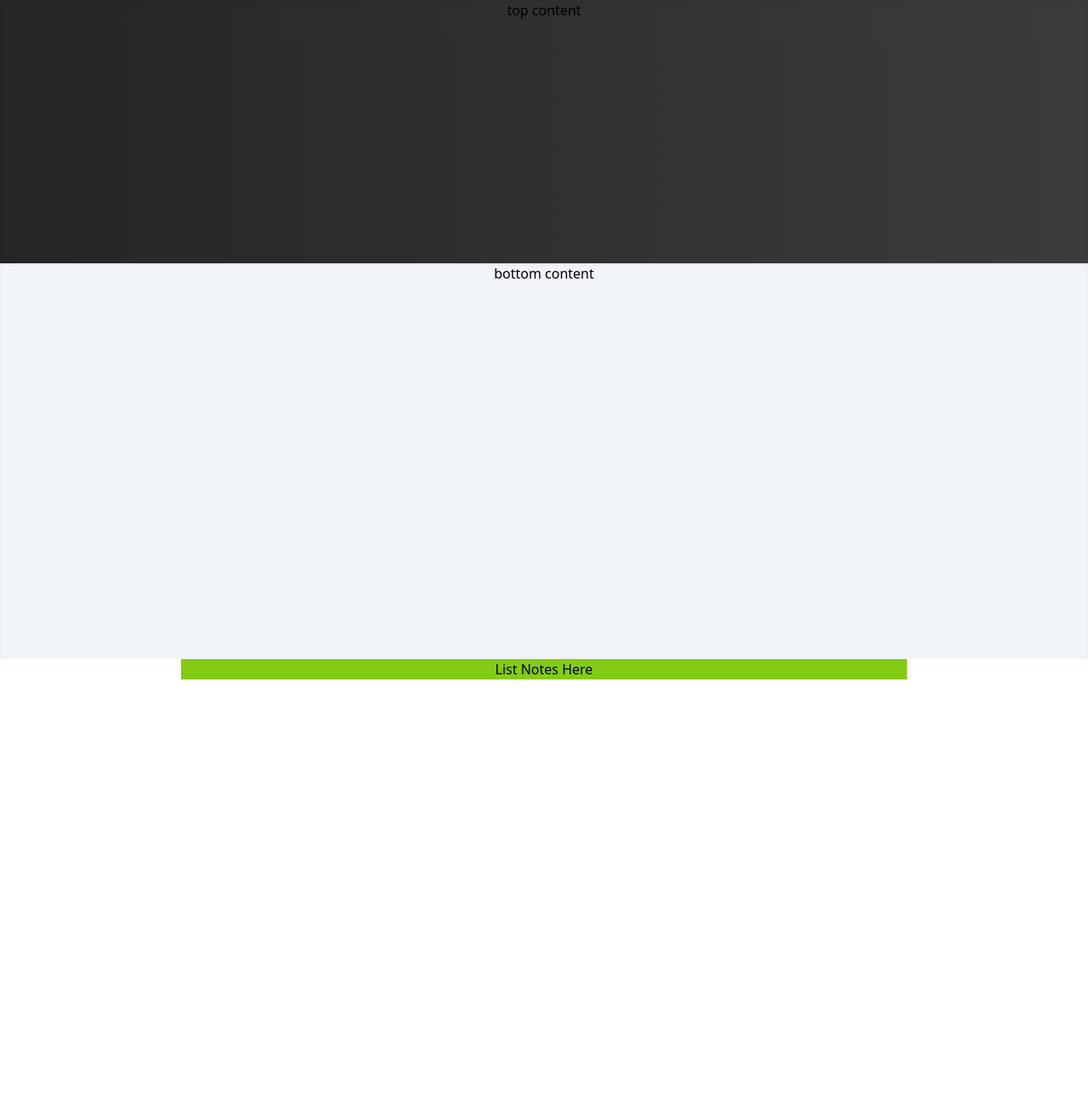
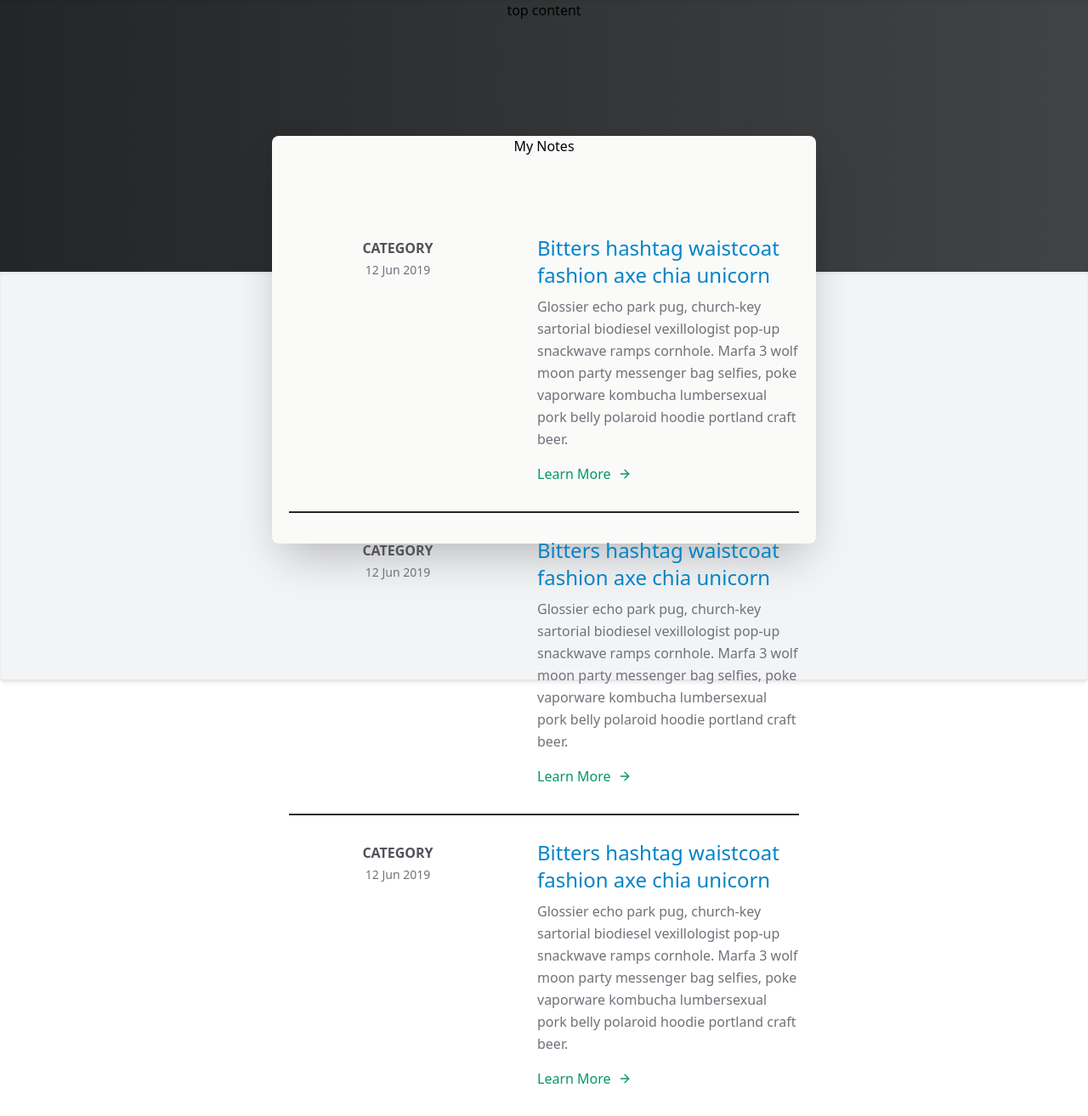
Before and after one commit to Ramoncarden/notes-app, a React (Create React App) app: page / in a window 1280 px wide. Shown: the top 1314 px of the page at 85% size. Before the commit the page ends 800 px from the top, so only its background shows below. Built offline with nearby package versions, Linux system fonts and the light colour scheme.

Commit message:
Created NoteList component and added initial styling.

```diff
--- a/src/Home.js
+++ b/src/Home.js
@@ -1,13 +1,17 @@
 import React from 'react';
+import NoteList from './NoteList';
 
 const Home = () => {
   return (
-    <div className="flex flex-col m-0 h-screen min-w-screen shadow-md">
-      <div className="top-half bg-header-pattern text-center h-2/5 w-screen shadow-inner z-0">top content</div>
-      <div className="bottom-half w-full text-center h-56 bg-blue-gray-100 h-3/5 w-screen shadow-inner z-0">
+    <div className="flex flex-col m-0 h-screen min-w-screen shadow-md relative z-0">
+      <div className="top-half bg-header-pattern bg-cover text-center h-2/5 w-screen shadow-inner z-0">top content</div>
+      <div className="bottom-half w-full text-center h-56 bg-cool-gray-100 h-3/5 w-screen shadow-inner z-0">
         bottom content
       </div>
-      <div className="m-auto z-10 text-center bg-lime-500 w-4/6">List Notes Here</div>
+      <div className="m-auto z-10 text-center bg-warm-gray-50 w-3/6 absolute inset-x-0 inset-y-40 rounded-lg shadow-2xl">
+        <h1>My Notes</h1>
+        <NoteList />
+      </div>
     </div>
   );
 };
--- /dev/null
+++ b/src/NoteList.js
@@ -0,0 +1,71 @@
+import React from 'react'
+
+const NoteList = () => {
+  return (
+    <section class="text-gray-500 body-font overflow-hidden">
+      <div class="container px-5 py-24 mx-auto">
+        <div class="-my-8 divide-y-2 divide-gray-800">
+          <div class="py-8 flex flex-wrap md:flex-nowrap">
+            <div class="md:w-64 md:mb-0 mb-6 flex-shrink-0 flex flex-col">
+              <span class="font-semibold title-font text-gray-600">CATEGORY</span>
+              <span class="mt-1 text-gray-500 text-sm">12 Jun 2019</span>
+            </div>
+            <div class="md:flex-grow text-left max-w-4xl -mt-1 ml-6 pl-3">
+              <h2 class="text-2xl font-medium text-sky-600 title-font mb-2 ">Bitters hashtag waistcoat fashion axe chia unicorn</h2>
+              <p class="leading-relaxed">Glossier echo park pug, church-key sartorial biodiesel vexillologist pop-up snackwave ramps cornhole. Marfa 3 wolf moon party messenger bag selfies, poke vaporware kombucha lumbersexual pork belly polaroid hoodie portland craft beer.</p>
+              <a class="text-emerald-600 inline-flex items-center mt-4">Learn More
+                <svg class="w-4 h-4 ml-2" viewBox="0 0 24 24" stroke="currentColor" stroke-width="2" fill="none" stroke-linecap="round" stroke-linejoin="round">
+                  <path d="M5 12h14"></path>
+                  <path d="M12 5l7 7-7 7"></path>
+                </svg>
+              </a>
+            </div>
+          </div>
+
+          <div class="py-8 flex flex-wrap md:flex-nowrap">
+            <div class="md:w-64 md:mb-0 mb-6 flex-shrink-0 flex flex-col">
+              <span class="font-semibold title-font text-gray-600">CATEGORY</span>
+              <span class="mt-1 text-gray-500 text-sm">12 Jun 2019</span>
+            </div>
+            <div class="md:flex-grow text-left max-w-4xl -mt-1 ml-6 pl-3">
+              <h2 class="text-2xl font-medium text-sky-600 title-font mb-2 ">Bitters hashtag waistcoat fashion axe chia unicorn</h2>
+              <p class="leading-relaxed">Glossier echo park pug, church-key sartorial biodiesel vexillologist pop-up snackwave ramps cornhole. Marfa 3 wolf moon party messenger bag selfies, poke vaporware kombucha lumbersexual pork belly polaroid hoodie portland craft beer.</p>
+              <a class="text-emerald-600 inline-flex items-center mt-4">Learn More
+                <svg class="w-4 h-4 ml-2" viewBox="0 0 24 24" stroke="currentColor" stroke-width="2" fill="none" stroke-linecap="round" stroke-linejoin="round">
+                  <path d="M5 12h14"></path>
+                  <path d="M12 5l7 7-7 7"></path>
+                </svg>
+              </a>
+            </div>
+          </div>
+
+          <div class="py-8 flex flex-wrap md:flex-nowrap">
+            <div class="md:w-64 md:mb-0 mb-6 flex-shrink-0 flex flex-col">
+              <span class="font-semibold title-font text-gray-600">CATEGORY</span>
+              <span class="mt-1 text-gray-500 text-sm">12 Jun 2019</span>
+            </div>
+            <div class="md:flex-grow text-left max-w-4xl -mt-1 ml-6 pl-3">
+              <h2 class="text-2xl font-medium text-sky-600 title-font mb-2 ">Bitters hashtag waistcoat fashion axe chia unicorn</h2>
+              <p class="leading-relaxed">Glossier echo park pug, church-key sartorial biodiesel vexillologist pop-up snackwave ramps cornhole. Marfa 3 wolf moon party messenger bag selfies, poke vaporware kombucha lumbersexual pork belly polaroid hoodie portland craft beer.</p>
+              <a class="text-emerald-600 inline-flex items-center mt-4">Learn More
+                <svg class="w-4 h-4 ml-2" viewBox="0 0 24 24" stroke="currentColor" stroke-width="2" fill="none" stroke-linecap="round" stroke-linejoin="round">
+                  <path d="M5 12h14"></path>
+                  <path d="M12 5l7 7-7 7"></path>
+                </svg>
+              </a>
+            </div>
+          </div>
+
+
+
+
+
+
+
+        </div>
+      </div>
+    </section>
+  )
+}
+
+export default NoteList
```
Also changed, not shown: package.json (+14 -3 lines), 1 other file (tests, documents, lock files or other folders).
